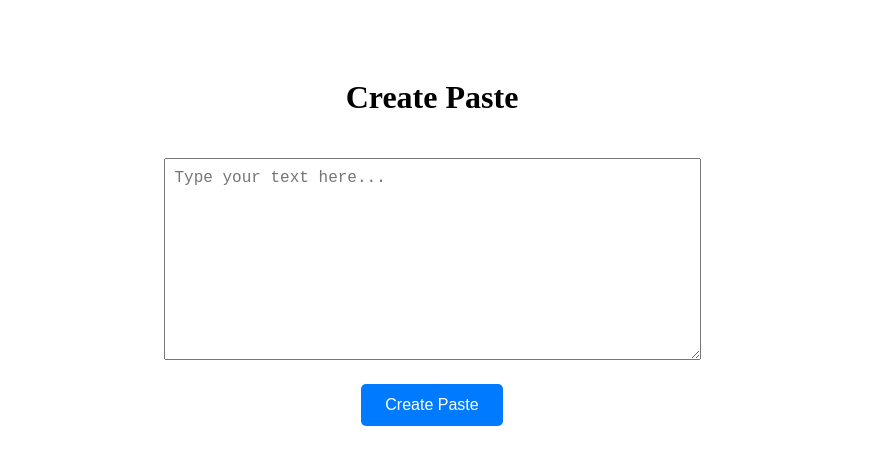
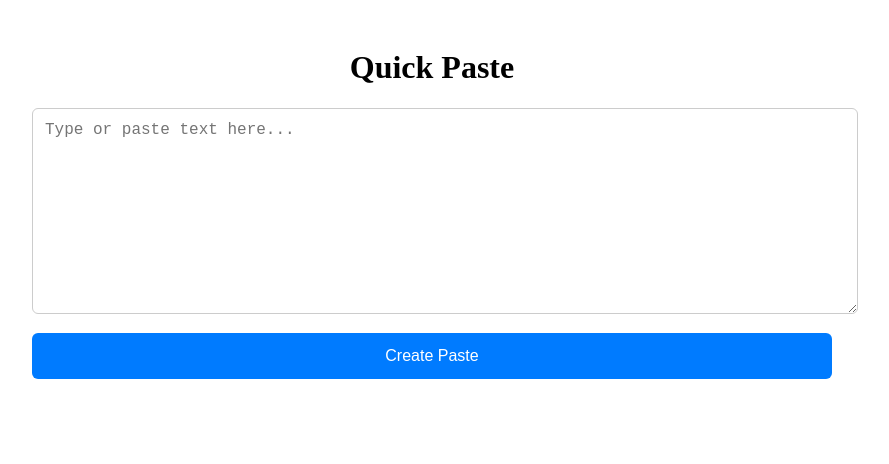
Before and after one commit to Alim021/QuickPaste-App, a React (Create React App) app in the folder frontend/: page / in a window 1280 px wide. Shown: the top 464 px of the page, without its empty margins (208-1097 px from the left). Built offline with nearby package versions, Linux system fonts and the light colour scheme.

Commit message:
Refactor API URL and update UI elements

```diff
--- a/frontend/src/components/Home.js
+++ b/frontend/src/components/Home.js
@@ -1,4 +1,10 @@
 import React, { useState } from 'react';
+
+// Auto backend detect
+const API_BASE_URL =
+  window.location.hostname === 'localhost'
+    ? 'http://localhost:5000'
+    : 'https://quickpaste-app-backend.onrender.com';
 
 export default function Home() {
   const [text, setText] = useState('');
@@ -13,61 +19,66 @@ export default function Home() {
 
     setLoading(true);
     try {
-      // USE LOCAL BACKEND FOR NOW
-      const url = 'http://localhost:5000/api/pastes';
+      const url = `${API_BASE_URL}/api/pastes`;
       console.log('🚀 Fetching from:', url);
 
       const res = await fetch(url, {
         method: 'POST',
         headers: {
           'Content-Type': 'application/json',
-          'Accept': 'application/json'
         },
         body: JSON.stringify({ content: text }),
       });
 
-      console.log('📡 Response status:', res.status);
-
       if (!res.ok) {
-        const errorText = await res.text();
-        throw new Error(`HTTP ${res.status}: ${errorText}`);
+        throw new Error(`HTTP ${res.status}`);
       }
 
       const data = await res.json();
-      console.log('✅ Success:', data);
       setLink(data.url);
-    } catch (error) {
-      console.error('❌ Error:', error);
-      alert(`Error: ${error instanceof Error ? error.message : 'Unknown error'}`);
+    } catch (err) {
+      console.error(err);
+      alert('Failed to create paste');
     } finally {
       setLoading(false);
     }
   };
 
   return (
-    <div style={{ padding: 50, textAlign: 'center' }}>
-      <h1>Create Paste</h1>
+    <div style={{
+      padding: 20,
+      maxWidth: 800,
+      margin: '0 auto',
+      textAlign: 'center'
+    }}>
+      <h1>Quick Paste</h1>
 
       <textarea
         rows={10}
-        cols={50}
         value={text}
         onChange={(e) => setText(e.target.value)}
-        placeholder="Type your text here..."
-        style={{ margin: '20px 0', padding: 10, fontSize: 16 }}
+        placeholder="Type or paste text here..."
+        style={{
+          width: '100%',
+          padding: 12,
+          fontSize: 16,
+          borderRadius: 6,
+          border: '1px solid #ccc',
+          marginBottom: 15
+        }}
       />
-      <br />
 
       <button
         onClick={createPaste}
         disabled={loading}
         style={{
-          padding: '12px 24px',
+          width: '100%',
+          padding: 14,
           fontSize: 16,
           backgroundColor: '#007bff',
           color: 'white',
           border: 'none',
-          borderRadius: 5,
+          borderRadius: 6,
           cursor: 'pointer'
         }}
       >
@@ -76,36 +87,35 @@ export default function Home() {
 
       {link && (
         <div style={{
-          marginTop: 30,
-          padding: 20,
-          background: '#d4edda',
-          borderRadius: 5
+          marginTop: 25,
+          background: '#e6fffa',
+          padding: 15,
+          borderRadius: 6
         }}>
-          <p style={{ color: '#155724', fontWeight: 'bold' }}>
-            ✅ Paste created successfully
-          </p>
+          <p>✅ Paste created</p>
           <a
             href={link}
             target="_blank"
             rel="noreferrer"
-            style={{ color: '#0056b3', wordBreak: 'break-all' }}
+            style={{ wordBreak: 'break-all' }}
           >
             {link}
           </a>
-          <br />
+
           <button
             onClick={() => {
               navigator.clipboard.writeText(link);
               alert('Link copied!');
             }}
             style={{
+              display: 'block',
+              width: '100%',
               marginTop: 10,
-              padding: '8px 16px',
-              backgroundColor: '#28a745',
+              padding: 10,
+              background: '#28a745',
               color: 'white',
               border: 'none',
-              borderRadius: 5,
-              cursor: 'pointer'
+              borderRadius: 6
             }}
           >
             📋 Copy Link
```
